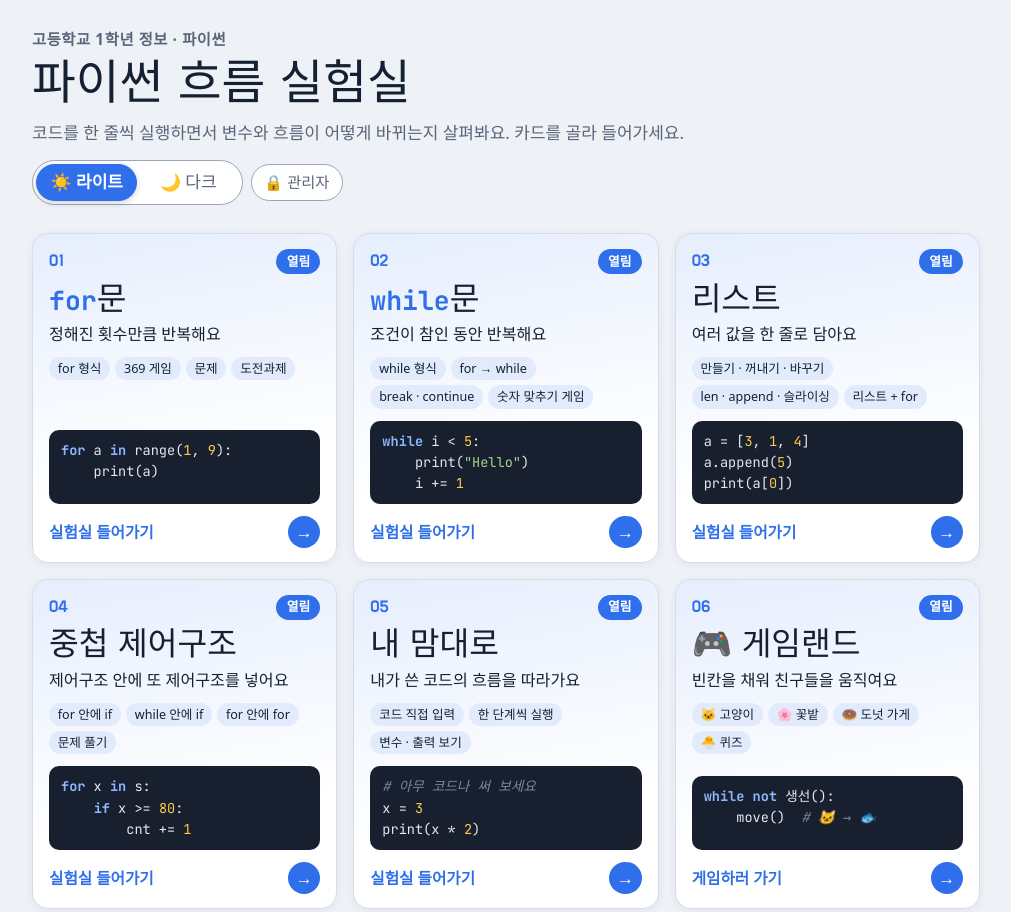
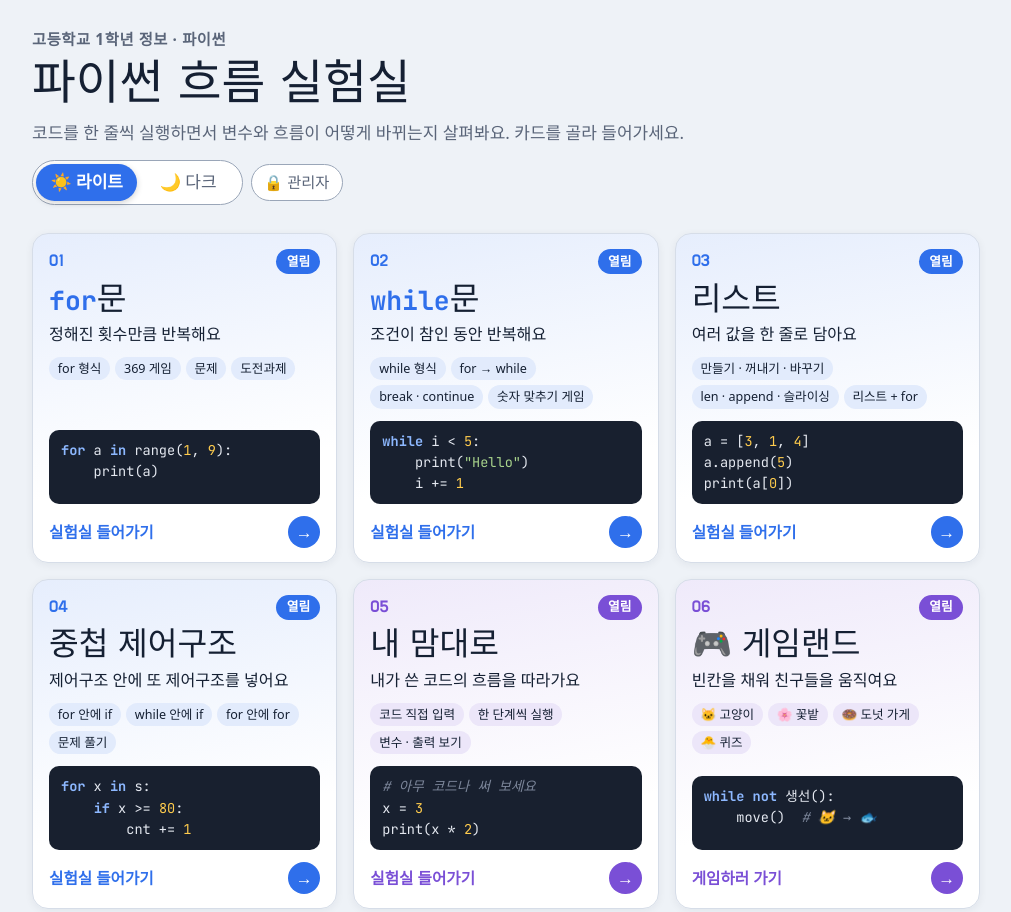
Before and after one commit to dayoungjeong123/python_lab, a plain HTML site: page index.html in a window 1280 px wide. Shown: the top 912 px of the page, without its empty margins (134-1145 px from the left). Drawn offline with Linux system fonts and the light colour scheme; a web font is replaced by a local one.

Commit message:
첫 화면: 내 맘대로·게임랜드 카드만 보라색으로
수업 실험실(01~04)은 파랑, 더 해 보기 카드(05·06)는 보라로 구분. 라이트·다크 모두 색 지정.

Co-Authored-By: Claude Opus 5.5 <noreply@anthropic.com>
Claude-Session: https://claude.ai/code/session_01F9Niq1sxqbq4MFz3i2Fiog

```diff
--- a/index.html
+++ b/index.html
@@ -9,6 +9,7 @@
 :root{
   --bg:#EEF2F7; --panel:#FFFFFF; --ink:#152033; --muted:#5A6579; --line:#D6DDE8; --line-strong:#9AA6B8;
   --accent:#2F6FEB; --accent-ink:#FFFFFF; --accent-soft:#E3ECFD;
+  --c-extra:#7A4FD6;
   --code-bg:#18202F; --code-fg:#E4E8F0; --t-kw:#8DB8FF; --t-num:#FFCC4D; --t-str:#A9D48C;
     --font-d:"Do Hyeon","IBM Plex Sans KR",system-ui,sans-serif;
   --font-b:"IBM Plex Sans KR","Apple SD Gothic Neo","Malgun Gothic",system-ui,sans-serif;
@@ -16,10 +17,10 @@
 }
 @media (prefers-color-scheme: dark){:root:not([data-theme="light"]){
   --bg:#0F141D; --panel:#171E2A; --ink:#E6EAF2; --muted:#9AA5B8; --line:#2A3445; --line-strong:#56637A;
-  --accent:#6E9DFF; --accent-ink:#0F141D; --accent-soft:#1F2C47; --code-bg:#0B1018; color-scheme:dark}}
+  --accent:#6E9DFF; --accent-ink:#0F141D; --accent-soft:#1F2C47; --code-bg:#0B1018; --c-extra:#B597FF; color-scheme:dark}}
 :root[data-theme="dark"]{
   --bg:#0F141D; --panel:#171E2A; --ink:#E6EAF2; --muted:#9AA5B8; --line:#2A3445; --line-strong:#56637A;
-  --accent:#6E9DFF; --accent-ink:#0F141D; --accent-soft:#1F2C47; --code-bg:#0B1018; color-scheme:dark}
+  --accent:#6E9DFF; --accent-ink:#0F141D; --accent-soft:#1F2C47; --code-bg:#0B1018; --c-extra:#B597FF; color-scheme:dark}
 *{box-sizing:border-box}
 html{font-size:17px}
 body{margin:0;background:var(--bg);color:var(--ink);font-family:var(--font-b);line-height:1.55}
@@ -49,6 +50,7 @@ h1{font-family:var(--font-d);font-weight:400;font-size:clamp(2rem,6vw,2.8rem);li
   border:1px solid var(--line);box-shadow:0 2px 8px rgba(20,30,50,.06);transition:transform .25s,box-shadow .25s,border-color .25s}
 a.card:hover{transform:translateY(-4px);box-shadow:0 10px 24px color-mix(in srgb,var(--c) 22%,transparent);border-color:var(--c)}
 a.card:focus-visible{outline:4px solid var(--c);outline-offset:4px}
+.card.mylab,.card.game{--c:var(--c-extra)}
 .card .top{display:flex;justify-content:space-between;align-items:center;padding:14px 16px 0}
 .no{font-family:var(--font-d);font-size:1rem;color:var(--c)}
 .badge{font-size:.75rem;font-weight:700;border-radius:999px;padding:.2em .8em;background:var(--c);color:var(--panel)}
```
